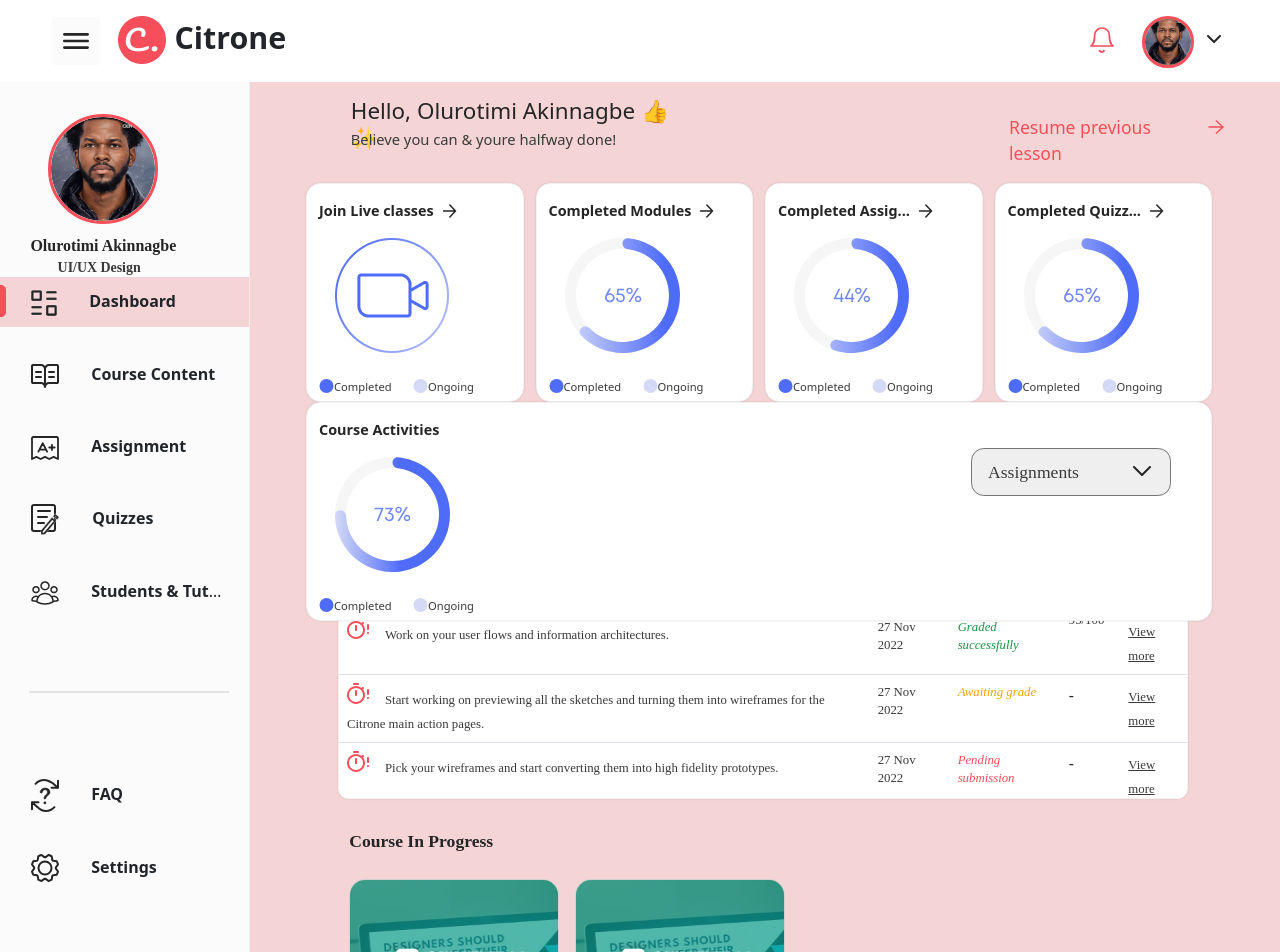
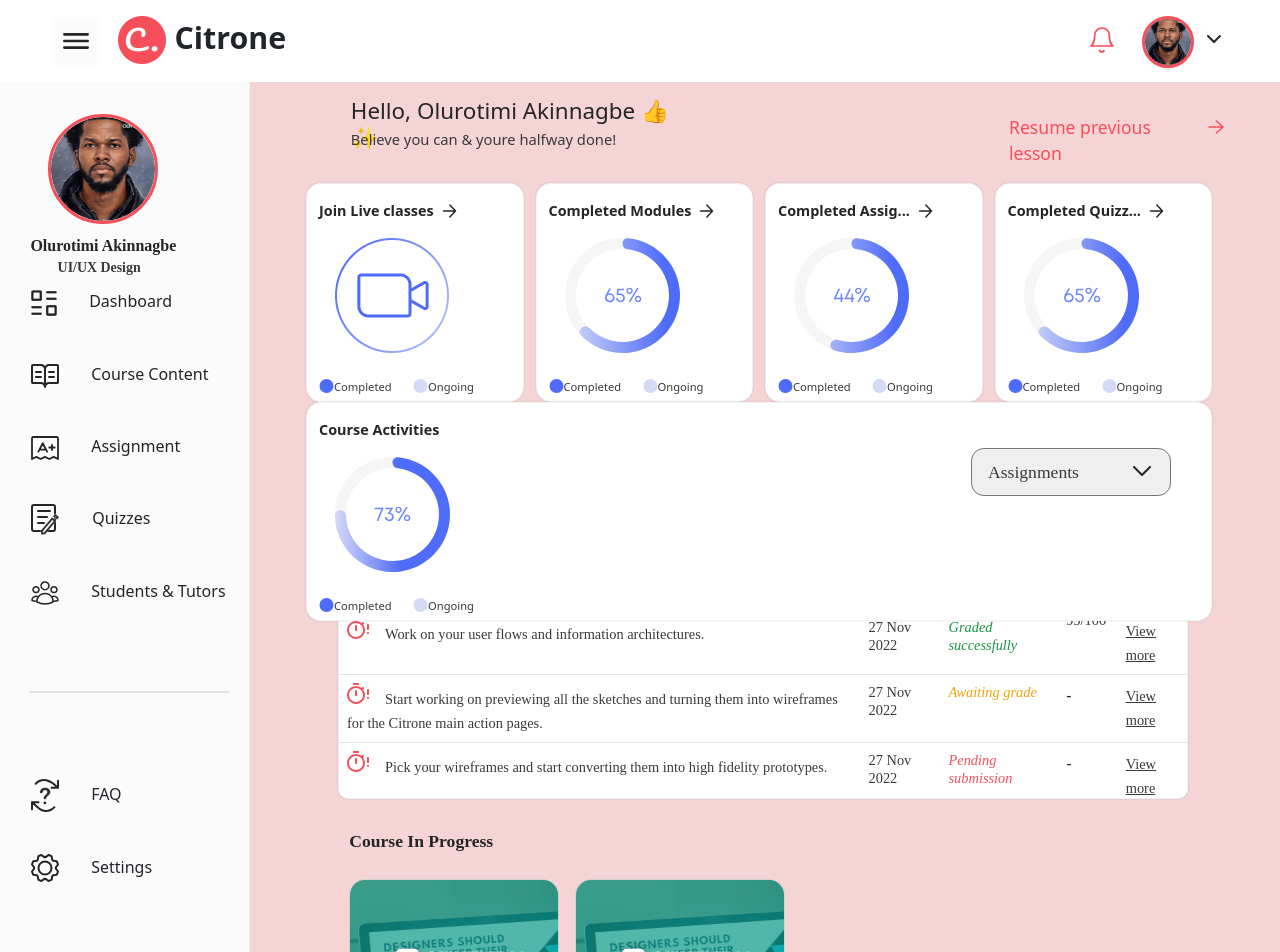
Before and after one commit to code-stormshadow/Citrone-Redesign, a React (Create React App) app: page /dashboard in a window 1280 px wide. Shown: the top 952 px of the page. Built offline with nearby package versions, Linux system fonts and the light colour scheme.

Commit message:
added course-content

```diff
--- a/src/components/pages/dashboardpage/Quizzes.js
+++ b/src/components/pages/dashboardpage/Quizzes.js
@@ -9,6 +9,7 @@ const Quizzes = () => {
       <NavBar />
       <div className={styles.wrapper}>
         <SideNavBar />
+        <p>Hello</p>
       </div>
     </div>
   );
--- a/src/components/pages/dashboardpage/db_ components/Dashboard.css
+++ b/src/components/pages/dashboardpage/db_ components/Dashboard.css
@@ -209,12 +209,12 @@ body {
 
 .menu_link {
   margin-left: 2rem;
-  font-weight: 600;
+  font-weight: 500;
 }
 
 .menu_logout {
   margin-left: 1.5rem;
-  font-weight: 600;
+  font-weight: 500;
 }
 
 .logout_item {
@@ -441,7 +441,7 @@ body {
 .tableData {
   font-family: 'Mont';
   font-weight: 500;
-  font-size: 0.8rem;
+  font-size: 0.9rem;
   color: #3A3A3A;
   margin-left: 1rem;
   line-height: 5px;
@@ -456,7 +456,7 @@ body {
   font-family: 'Mont';
   font-style: normal;
   font-weight: 500;
-  font-size: 0.8rem;
+  font-size: 0.9rem;
   line-height: 18px;
   color: #3A3A3A;
 }
@@ -465,7 +465,7 @@ body {
   font-family: 'Mont';
   font-style: italic;
   font-weight: 500;
-  font-size: 0.8rem;
+  font-size: 0.9rem;
   line-height: 18px;
   color: #F54F59;
 }
@@ -474,7 +474,7 @@ body {
   font-family: 'Mont';
   font-style: italic;
   font-weight: 500;
-  font-size: 0.8rem;
+  font-size: 0.9rem;
   line-height: 18px;
   color: #1A9447;
 }
@@ -483,7 +483,7 @@ body {
   font-family: 'Mont';
   font-style: italic;
   font-weight: 500;
-  font-size: 0.8rem;
+  font-size: 0.9rem;
   line-height: 18px;
   color: #F1A207;
 }
@@ -492,7 +492,7 @@ body {
 font-family: 'Mont';
 font-style: normal;
 font-weight: 500;
-font-size: 0.8rem;
+font-size: 0.9rem;
 line-height: 16px;
 text-decoration-line: underline;
 color: #3A3A3A;
--- a/src/components/pages/dashboardpage/db_ components/Dashboard.module.css
+++ b/src/components/pages/dashboardpage/db_ components/Dashboard.module.css
@@ -183,15 +183,12 @@ body {
   background-repeat: no-repeat;
   background-color: #F5D4D6;
   background-position-y: 0.5rem;
+  font-weight: 600;
 }
 
-.custom-class {
+/* .custom-class {
   color: #F54F59;
-}
-
-.custom-class img > * {
-  fill: #F54F59;
-}
+} */
 
 /* .custom-class.active img {
   fill: red;
@@ -209,12 +206,12 @@ body {
 
 .menu_link {
   margin-left: 2rem;
-  font-weight: 600;
+  font-weight: 450;
 }
 
 .menu_logout {
   margin-left: 1.5rem;
-  font-weight: 600;
+  font-weight: 450;
 }
 
 .logout_item {
@@ -433,7 +430,7 @@ body {
   font-family: 'Mont';
   font-style: normal;
   font-weight: 600;
-  font-size: 1rem;
+  font-size: 1.2rem;
   line-height: 21px;
   color: #3A3A3A;
 }
@@ -441,7 +438,7 @@ body {
 .tableData {
   font-family: 'Mont';
   font-weight: 500;
-  font-size: 0.8rem;
+  font-size: 1rem;
   color: #3A3A3A;
   margin-left: 1rem;
   line-height: 5px;
--- a/src/components/pages/dashboardpage/db_ components/SideNavBar.js
+++ b/src/components/pages/dashboardpage/db_ components/SideNavBar.js
@@ -1,8 +1,8 @@
 import { Sidebar, Menu, MenuItem } from 'react-pro-sidebar';
 import { useState } from 'react';
 import { Link } from 'react-router-dom';
-import { useLocation } from 'react-router-dom';
-import classNames from 'classnames';
+// import { useLocation } from 'react-router-dom';
+// import classNames from 'classnames';
 import DashboardIcon from '../images/dashboard-default.svg';
 import CourseIcon from '../images/course-icon.svg';
 import AssignmentIcon from '../images/assignment-icon.svg';
@@ -22,20 +22,20 @@ const SideNavBar = () => {
   const [modalShow, setModalShow] = useState(false);
 
   // To change the color of the icon/text when clicked
-  const [clicked, setClicked] = useState(false);
+  // const [clicked, setClicked] = useState(false);
 
-  const colorChange = () => {
-    setClicked(!clicked);
-  };
+  // const colorChange = () => {
+  //   setClicked(!clicked);
+  // };
 
   //assigning location variable for active links
-  const location = useLocation();
+  // const location = useLocation();
 
   //destructuring pathname from location
-  const { pathname } = location;
+  // const { pathname } = location;
 
   //Javascript split method to get the name of the path in array
-  const splitLocation = pathname.split('/');
+  // const splitLocation = pathname.split('/');
 
   return (
     <div id="app" style={{ height: '100vh' }}>
@@ -47,83 +47,39 @@ const SideNavBar = () => {
           <p className={styles.profileName}>Olurotimi Akinnagbe</p>
           <span className={styles.profileCourse}>UI/UX Design</span>
 
-          <MenuItem
-            component={<Link to="/dashboard" />}
-            id="menuItem"
-            onClick={colorChange}
-            // className={splitLocation[1] === 'dashboard' ? 'active' : ''}
-            className={classNames({
-              active: splitLocation[1] === 'dashboard',
-              'custom-class': clicked
-            })}>
+          <MenuItem component={<Link to="/dashboard" />} id="menuItem">
             <img src={DashboardIcon} alt="Icon" />
             <span className={styles.menu_link}>Dashboard</span>
           </MenuItem>
 
-          <MenuItem
-            component={<Link to="/course-content" />}
-            id="menuItem"
-            className={classNames({
-              active: splitLocation[1] === 'course-content',
-              'custom-class': clicked
-            })}>
+          <MenuItem component={<Link to="/course-content" />} id="menuItem">
             <img src={CourseIcon} alt="Course Icon" />
             <span className={styles.menu_link}>Course Content</span>
           </MenuItem>
 
-          <MenuItem
-            component={<Link to="/assignment" />}
-            id={styles.menuItem}
-            className={classNames({
-              active: splitLocation[1] === 'assignment',
-              'custom-class': clicked
-            })}>
+          <MenuItem component={<Link to="/assignment" />} id={styles.menuItem}>
             <img src={AssignmentIcon} alt="Icon" />
-            <span className="menu_link">Assignment</span>
+            <span className={styles.menu_link}>Assignment</span>
           </MenuItem>
 
-          <MenuItem
-            component={<Link to="/quizzes" />}
-            id={styles.menuItem}
-            className={classNames({
-              active: splitLocation[1] === 'quizzes',
-              'custom-class': clicked
-            })}>
+          <MenuItem component={<Link to="/quizzes" />} id={styles.menuItem}>
             <img src={QuizIcon} alt="Icon" />
             <span className={styles.menu_link}>Quizzes</span>
           </MenuItem>
 
-          <MenuItem
-            component={<Link to="/students_tutors" />}
-            id={styles.menuItem}
-            className={classNames({
-              active: splitLocation[1] === 'students_tutors',
-              'custom-class': clicked
-            })}>
+          <MenuItem component={<Link to="/students_tutors" />} id={styles.menuItem}>
             <img src={StIcon} alt="Icon" />
             <span className={styles.menu_link}>Students & Tutors</span>
           </MenuItem>
 
           <hr className={styles.hr_line} />
 
-          <MenuItem
-            component={<Link to="/faq" />}
-            id={styles.menuItem}
-            className={classNames({
-              active: splitLocation[1] === 'faq',
-              'custom-class': clicked
-            })}>
+          <MenuItem component={<Link to="/faq" />} id={styles.menuItem}>
             <img src={FaqIcon} alt="Icon" />
             <span className={styles.menu_link}>FAQ</span>
           </MenuItem>
 
-          <MenuItem
-            component={<Link to="/settings" />}
-            id={styles.menuItem}
-            className={classNames({
-              active: splitLocation[1] === 'settings',
-              'custom-class': clicked
-            })}>
+          <MenuItem component={<Link to="/settings" />} id={styles.menuItem}>
             <img src={SettingsIcon} alt="Icon" />
             <span className={styles.menu_link}>Settings</span>
           </MenuItem>
```
